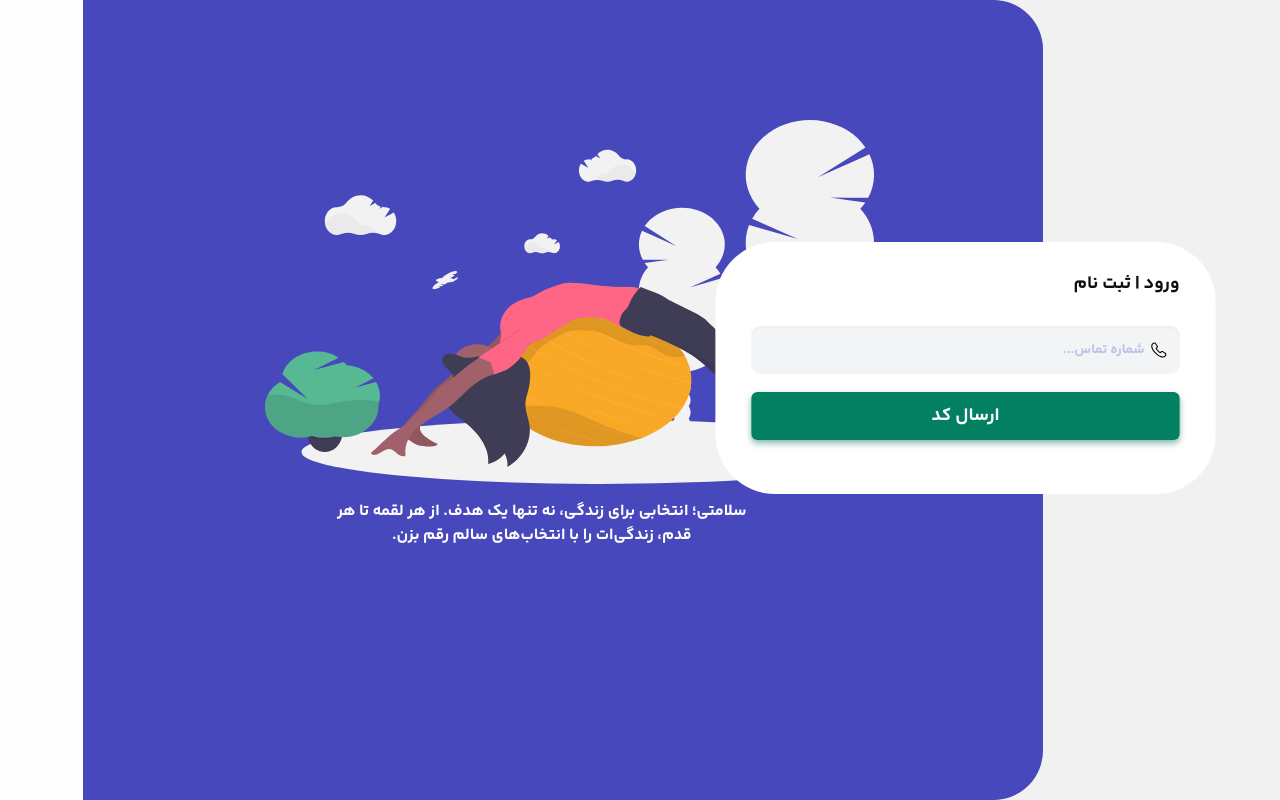
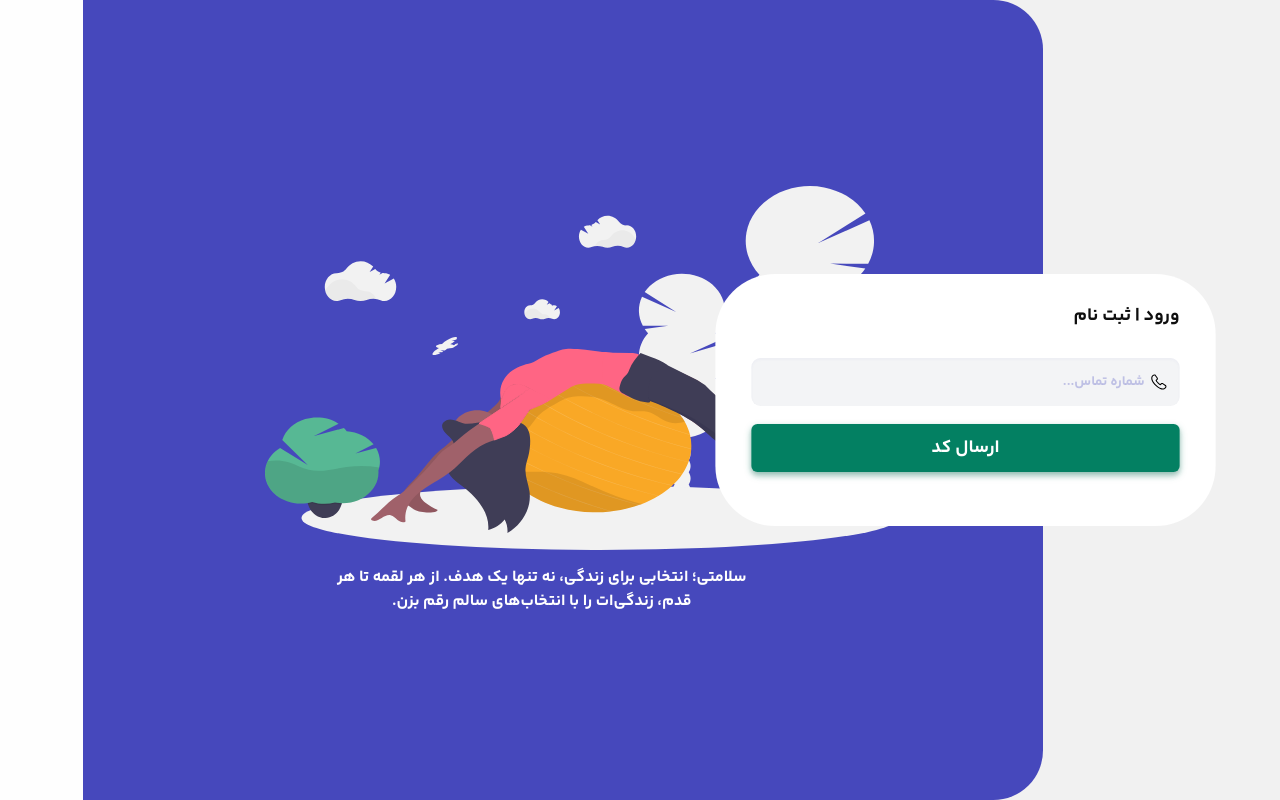
Before and after one commit to zahrabakhshandeh/HealthCare, a Next.js app: page /register/login in a window 1280 px wide. Built offline with nearby package versions, Linux system fonts and the light colour scheme.

Commit message:
now the box of login and identify user is center by flex

```diff
--- a/src/app/register/login/layout.tsx
+++ b/src/app/register/login/layout.tsx
@@ -6,15 +6,15 @@ import { ReactNode } from "react";
 const LayoutLoginPage = ({ children }: { children: ReactNode }) => {
   return (
     <section className="flex relative items-center h-screen justify-center item lg:justify-start lg:bg-[var(--hr-gray)]">
-      <main className="w-full">
+      <main className="w-full flex items-center">
         <div
-          className={`rounded-[5rem] bg-white left-0 z-20 relative lg:absolute lg:w-[667px]  py-10 px-12 w-full lg:left-auto lg:bottom-auto lg:right-[5%] lg:top-[25%] gap-10 flex flex-col bottom-0 right-0 top-0 scale-75 `}
+          className={`rounded-[5rem] bg-white left-0 z-20 relative lg:absolute lg:w-[667px]  py-10 px-12 w-full lg:left-auto  lg:right-[5%]  gap-10 flex flex-col  right-0 scale-75 `}
         >
           {children}
         </div>
       </main>
-      <div className="hidden lg:inline-block">
-        <div className="absolute flex flex-col gap-4 z-10 top-[15%] left-[8%]">
+      <div className="hidden lg:flex lg:items-center">
+        <div className="absolute flex flex-col gap-4 z-10 left-[8%]">
           <LoginArt />
           <div className=" relative bottom-0 flex flex-col items-center">
             <span className="text-white font-semibold w-3/5 text-center text-base">
```
